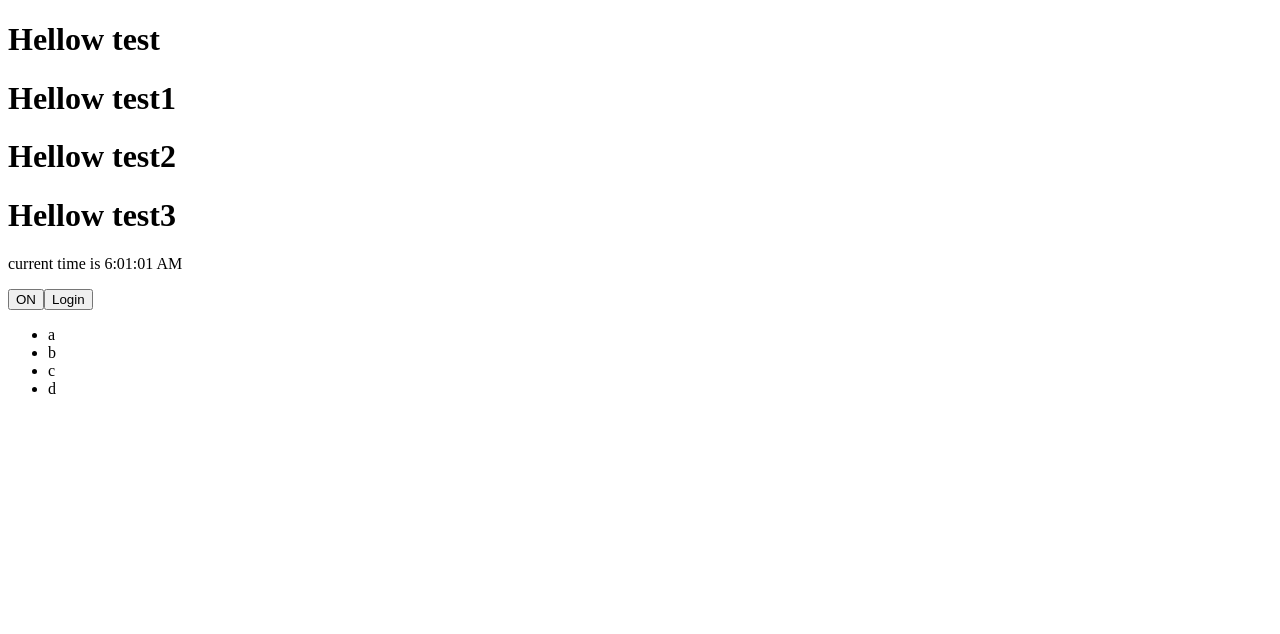
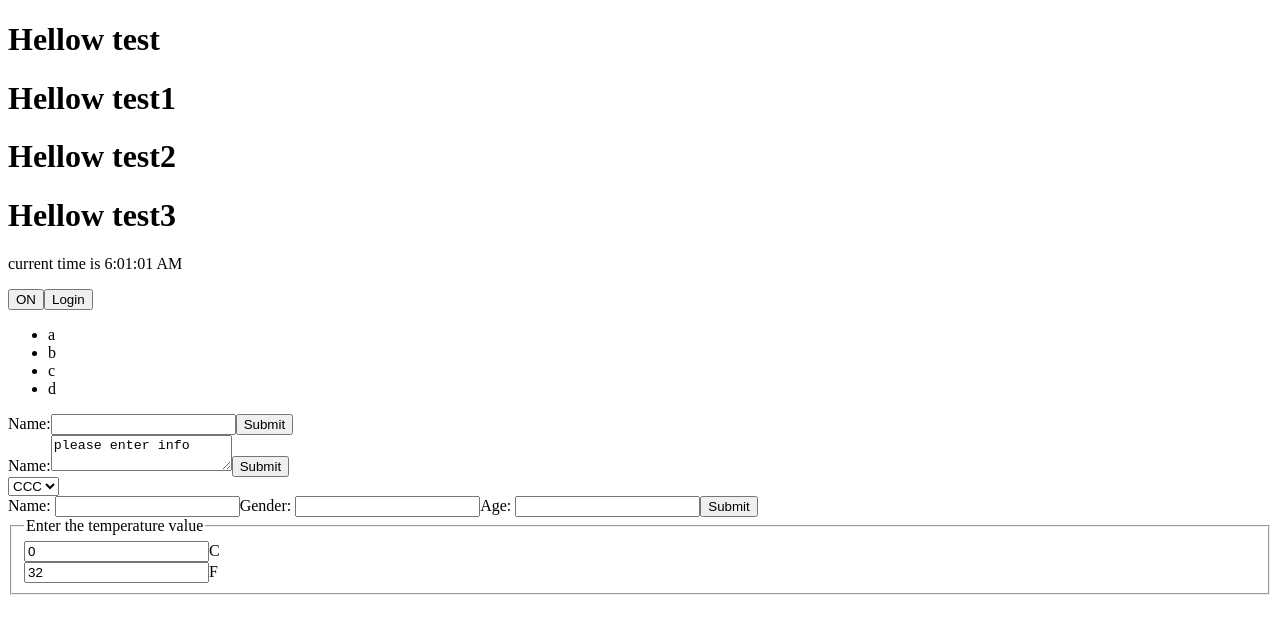
Before and after one commit to luodim/react_share, a React (Create React App) app: page / in a window 1280 px wide. Shown: the top 634 px of the page. Built offline with nearby package versions, Linux system fonts and the light colour scheme.

Commit message:
share_2_function:1.react basic function practise
Signed-off-by: luodim <luodim@luodimdeMacBook-Pro.local>

```diff
--- /dev/null
+++ b/src/component/temp_input.js
@@ -0,0 +1,26 @@
+import React from 'react'
+
+export default class TempInput extends React.Component {
+  constructor(props) {
+  	super(props)
+  	this.props = props
+  	// this.state = {value: 0}
+  	this.handleChange = this.handleChange.bind(this)
+  }
+
+  handleChange(event) {
+	// this.setState({value: event.target.value})
+	this.props.onTempChange(event.target.value)
+  }
+
+  render() {
+  	let unit = this.props.scalee === 'c' ? 'C' : 'F'
+	return (
+		<div>
+		  <label>
+		  	<input value={this.props.temp} type='number' onChange={this.handleChange}/>{unit}
+		  </label>
+		</div>
+	)
+  }
+}
--- /dev/null
+++ b/src/component/test10.js
@@ -0,0 +1,37 @@
+import React from 'react'
+
+export default class Test10 extends React.Component {
+  constructor(props) {
+  	super(props)
+  	this.state = {aaa: '', gender: '', age: ''}
+  	this.handleSubmit = this.handleSubmit.bind(this)
+  	this.handleChange = this.handleChange.bind(this)
+  }
+
+  handleChange(event) {
+  	let name = event.target.name
+  	let value = event.target.value
+  	this.curName = name
+  	console.log(name)
+    this.setState({[name]: value})
+  }
+
+  handleSubmit(event) {
+  	console.log(this.curName)
+	alert(this.state[this.curName])
+	event.preventDefault()
+  }
+
+  render() {
+  	return (
+  		<div>
+  		  <form onSubmit={this.handleSubmit}>
+  		  	<label>Name: <input type='text' onChange={this.handleChange} name='aaa' value={this.state.aaa}></input></label>
+  		  	<label>Gender: <input type='text' onChange={this.handleChange} name='gender' value={this.state.gender}></input></label>
+  		  	<label>Age: <input type='text' onChange={this.handleChange} name='age' value={this.state.age}></input></label>
+  		  	<input type='submit' value='Submit'/>
+  		  </form>
+  		</div>
+  	)
+  }
+}
--- /dev/null
+++ b/src/component/test11.js
@@ -0,0 +1,41 @@
+import React from 'react'
+import TempInput from './temp_input.js'
+
+export default class Test11 extends React.Component {
+  constructor(props) {
+	super(props)
+	this.state = {scalee: 'c', value: 0}
+	this.handleTempChangeC = this.handleTempChangeC.bind(this)
+	this.handleTempChangeF = this.handleTempChangeF.bind(this)
+  }
+
+  toCelsius(f) {
+	return (f - 32) * 5 / 9
+  }
+
+  toFahrenheit(c) {
+	return (c * 9 / 5) + 32
+  }
+
+  handleTempChangeC(v) {
+	this.setState({scalee: 'c', value: v})
+  }
+
+  handleTempChangeF(v) {
+	this.setState({scalee: 'f', value: v})
+  }
+
+  render() {
+  	let c = this.state.scalee === 'c' ? this.state.value : this.toCelsius(this.state.value)
+  	let f = this.state.scalee === 'f' ? this.state.value : this.toFahrenheit(this.state.value)
+  	return (
+  		<div>
+  		  <fieldset>
+  		  	<legend>Enter the temperature value</legend>
+  		  	<TempInput scalee='c' onTempChange={this.handleTempChangeC} temp={c}/>
+  		  	<TempInput scalee='f' onTempChange={this.handleTempChangeF} temp={f}/>
+  		  </fieldset>
+  		</div>
+  	)
+  }
+}
--- /dev/null
+++ b/src/component/test7.js
@@ -0,0 +1,36 @@
+import React from 'react'
+
+export default class Test7 extends React.Component {
+  constructor(props) {
+  	super(props)
+  	this.state = { value : '' }
+  	this.handleSubmit = this.handleSubmit.bind(this)
+  	this.handleChange = this.handleChange.bind(this)
+  }
+
+  handleSubmit(event) {
+    // alert(this.state.value)
+    // event.preventDefault()
+    window.location.href = '../p.js'
+  }
+
+  handleChange(event) {
+    this.setState({ value : event.target.value})
+  }
+
+  render() {
+  	return (
+  		<div>
+  		  <form onSubmit={this.handleSubmit}>
+  		  	<label>
+  		  	  Name:
+  		  	  <input type='text' value={this.state.value} onChange={this.handleChange}/>
+  		  	</label>
+  		  	<input type='submit' value='Submit'/>
+  		  </form>
+  	    </div>
+  	)
+  }
+
+
+}
--- /dev/null
+++ b/src/component/test8.js
@@ -0,0 +1,31 @@
+import React from 'react'
+
+export default class Test8 extends React.Component {
+  constructor(props) {
+	super(props)
+	this.state = { value : 'please enter info' }
+	this.handleChange = this.handleChange.bind(this)
+	this.handleSubmit = this.handleSubmit.bind(this)
+  }
+
+  handleSubmit(event) {
+    alert(this.state.value)
+    event.preventDefault()
+  }
+
+  handleChange(event) {
+    this.setState({ value : event.target.value})
+  }
+
+  render() {
+  	return (
+  		<div>
+  		  <form onSubmit={this.handleSubmit}>
+  		  	Name:
+  		  	<textarea value={this.state.value} onChange={this.handleChange}/>
+  		  	<input type='submit' value='Submit'/>
+  		  </form>
+  		</div>
+  	)
+  }
+}
--- /dev/null
+++ b/src/component/test9.js
@@ -0,0 +1,26 @@
+import React from 'react'
+
+export default class Test9 extends React.Component {
+  constructor(props) {
+	super(props)
+	this.state = {value: 'ccc'}
+	this.handleSelect = this.handleSelect.bind(this)
+  }
+
+  handleSelect(event) {
+  	this.setState({value: event.target.value})
+  }
+
+  render() {
+  	return (
+  		<div>
+  		  <select value={this.state.value} onChange={this.handleSelect}>
+  		  	<option value='aaa'>AAA</option>
+  		  	<option value='bbb'>BBB</option>
+  		  	<option value='ccc'>CCC</option>
+  		  	<option value='ddd'>DDD</option>
+  		  	<option value='eee'>EEE</option>
+  		  </select>
+  	    </div>)
+  }
+}
--- a/src/index.js
+++ b/src/index.js
@@ -6,12 +6,11 @@ import Test3 from './component/test3.js'
 import Test4 from './component/test4.js'
 import Test5 from './component/test5.js'
 import Test6 from './component/test6.js'
-// import './index.css';
-// import App from './App';
-// import registerServiceWorker from './registerServiceWorker';
-
-// ReactDOM.render(<App />, document.getElementById('root'));
-// registerServiceWorker();
+import Test7 from './component/test7.js'
+import Test8 from './component/test8.js'
+import Test9 from './component/test9.js'
+import Test10 from './component/test10.js'
+import Test11 from './component/test11.js'
 
 ReactDOM.render(
     <h1>Hello, World!</h1>,
@@ -35,6 +34,11 @@ function change() {
   	  <Test4/>
   	  <Test5/>
   	  <Test6/>
+      <Test7/>
+      <Test8/>
+      <Test9/>
+      <Test10/>
+      <Test11/>
   	</div>
   )
   ReactDOM.render(el, document.getElementById('root'))
--- /dev/null
+++ b/src/p.js
@@ -0,0 +1,6 @@
+import React from 'react'
+
+ReactDOM.render(
+    <h1>Hello, World----</h1>,
+    document.getElementById('root')
+  );
```
